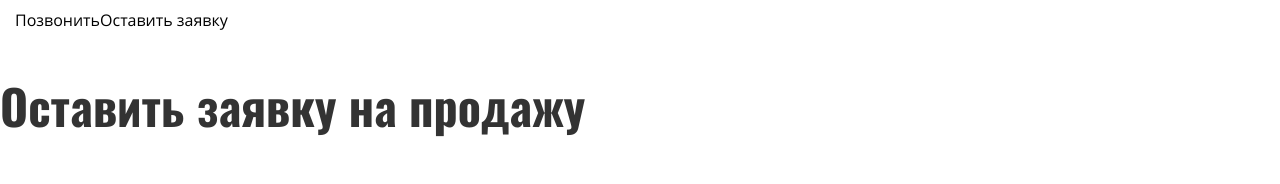
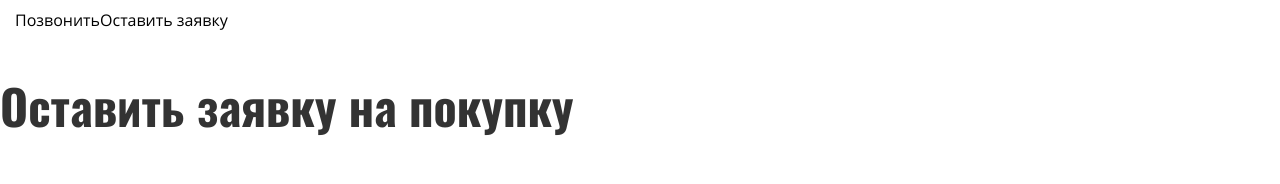
Before and after one commit to 0loff/promo-kluchi48, a React app: page /buying in a window 1280 px wide. Shown: the part 3519-3703 px from the top of the page. Built offline with nearby package versions, Linux system fonts and the light colour scheme.

Commit message:
k-5: Changing contact form title for buying and selling page

```diff
--- a/src/components/ContactForm/ContactForm.js
+++ b/src/components/ContactForm/ContactForm.js
@@ -48,7 +48,6 @@ class ContactForm extends Component {
     onUserPhoneChange = (e) => {
         let valuesForSend = this.state.valuesForSend
         valuesForSend.userPhone = e.target.value
-        console.log(valuesForSend.userPhone);
         this.setState({ valuesForSend })
     }
     onAgreementChange = (e) => {
@@ -140,7 +139,7 @@ class ContactForm extends Component {
                         className={ classes.form_hide }
                         onClick={ this.props.hideContactForm }
                     ></span>
-                    <h2 className={ classes.contactForm__title }>Оставить заявку на продажу</h2>
+                    <h2 className={ classes.contactForm__title }>Оставить заявку на { this.props.title }</h2>
                     { this.renderInputs() }
                     <Checkbox
                         onChangeInput={ this.onAgreementChange }
--- a/src/containers/Content/Content.js
+++ b/src/containers/Content/Content.js
@@ -31,7 +31,8 @@ const buyingParams = {
             img: ' workflowList__item_money'
         }
     ],
-    actionTrait: 'купить'
+    actionTrait: 'купить',
+    contactFormTitle: 'покупку'
 }
 
 const sellingParams = {
@@ -55,7 +56,8 @@ const sellingParams = {
             img: ' workflowList__item_money'
         }
     ],
-    actionTrait: 'продать'
+    actionTrait: 'продать',
+    contactFormTitle: 'продажу'
 }
 
 class Content extends Component {
@@ -140,6 +142,7 @@ class Content extends Component {
                 <ContactForm
                     isVisible = { this.state.isContactFormVisible}
                     hideContactForm = { this.hideContactForm }
+                    title = { this.state.pageParams.contactFormTitle }
                 />
                 <ScrollToTop
                     isVisible = { this.state.isScrollToTopVisible }
```
